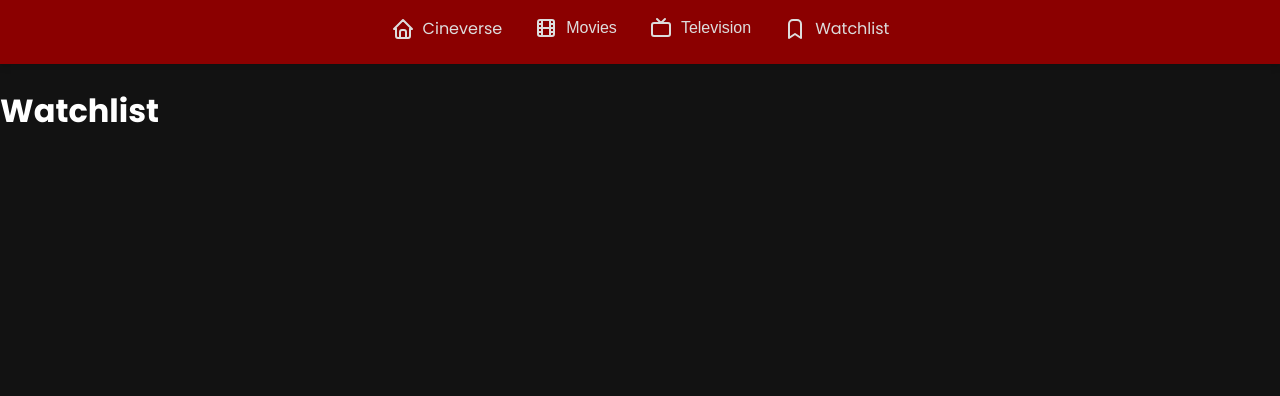
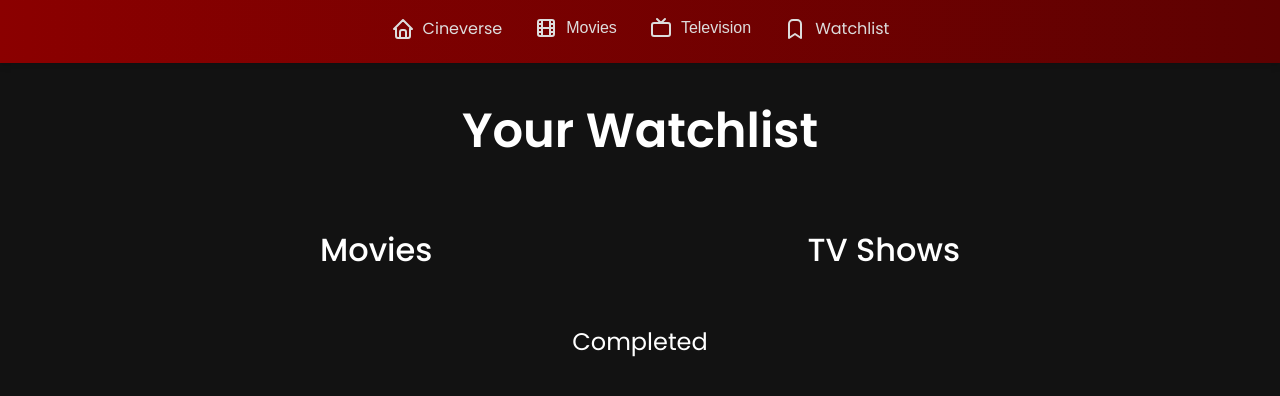
Before and after one commit to luketucich/cineverse, a React (Vite) app: page /watchlist in a window 1280 px wide. Shown: the top 396 px of the page. Built offline with nearby package versions, Linux system fonts and the light colour scheme.

Commit message:
style: Changed red accent color to be a gradient. Started layout for Watchlist page.

```diff
--- a/src/components/Browse.jsx
+++ b/src/components/Browse.jsx
@@ -1,18 +1,30 @@
 import { useEffect, useState } from "react";
-import { useOutletContext } from "react-router-dom";
 import Card from "./Card";
 import "../styles/browse.css";
 import { IconLoader } from "@tabler/icons-react";
 
-const Shop = () => {
-  const { category, heading } = useOutletContext();
+const Browse = () => {
+  const category = window.location.href.split("browse/")[1];
+  let heading = "";
+  if (category === "top250-movies") {
+    heading = "Top 250 Movies";
+  } else if (category === "top-box-office") {
+    heading = "Top Box Office (US)";
+  } else if (category === "most-popular-movies") {
+    heading = "Most Popular Movies";
+  } else if (category === "top250-tv") {
+    heading = "Top 250 TV Shows";
+  } else if (category === "most-popular-tv") {
+    heading = "Most Popular TV Shows";
+  }
+
   const [currItem, setCurrItem] = useState(null);
   const [data, setData] = useState(null);
 
   // Update document title to include the current category
   useEffect(() => {
     document.title = `Browse - ${heading}`;
-  }, [category]);
+  }, [heading]);
 
   // Fetch products from API
   useEffect(() => {
@@ -71,4 +83,4 @@ const Shop = () => {
   );
 };
 
-export default Shop;
+export default Browse;
--- a/src/components/Card.jsx
+++ b/src/components/Card.jsx
@@ -73,6 +73,10 @@ const Card = ({ item, currItem, setCurrItem }) => {
     setTimeout(() => {
       window.scrollTo(0, scrollPosition.current);
     }, 0);
+  };
+
+  const handleAddToWatchlist = (item) => {
+    console.log("Added to watchlist:", item);
   };
 
   return (
@@ -184,7 +188,10 @@ const Card = ({ item, currItem, setCurrItem }) => {
                     <p>View on IMDb</p>
                   </div>
                 </button>
-                <button className="modal-button">
+                <button
+                  className="modal-button"
+                  onClick={(title) => handleAddToWatchlist(title)}
+                >
                   <div className="modal-button-container">
                     <IconBookmark
                       style={{ minWidth: "1.5rem", minHeight: "1.5rem" }}
--- /dev/null
+++ b/src/components/CompactCard.jsx
@@ -0,0 +1,18 @@
+import { IconStar } from "@tabler/icons-react";
+const CompactCard = ({ title, rating, image }) => {
+  return (
+    <div className="compact-card">
+      <img src={image} alt={title} />
+      <div className="compact-card-info">
+        <h1 className="compact-card-title">{title}</h1>
+        <div className="compact-card-rating">
+          <IconStar />
+          <h1>{rating}</h1>
+        </div>
+        <button className="compact-card-button">Complete</button>
+      </div>
+    </div>
+  );
+};
+
+export default CompactCard;
--- a/src/components/Home.jsx
+++ b/src/components/Home.jsx
@@ -1,8 +1,9 @@
 import "../styles/home.css";
+import { useEffect } from "react";
 
 const Cineverse = () => {
   const navigateToTopMovies = () => {
-    window.location.href = "/browse/top-250-movies";
+    window.location.href = "/browse/top250-movies";
   };
 
   return (
--- a/src/components/Navbar.jsx
+++ b/src/components/Navbar.jsx
@@ -10,14 +10,7 @@ import {
 import "../styles/Navbar.css";
 
 const Navbar = () => {
-  const [category, setCategory] = useState("top250-movies");
-  const [heading, setHeading] = useState("Top 250 Movies");
   const [isOpen, setIsOpen] = useState(false);
-
-  const handleNavClick = (newCategory, newHeading) => {
-    setCategory(newCategory);
-    setHeading(newHeading);
-  };
 
   const [windowWidth, setWindowWidth] = useState(window.innerWidth);
 
@@ -50,43 +43,19 @@ const Navbar = () => {
         <li>
           <div className="dropdown">
             <button className="dropbtn">
-              <Link
-                to="/browse/top-250-movies"
-                className="nav-link"
-                onClick={() =>
-                  handleNavClick("top250-movies", "Top 250 Movies")
-                }
-              >
+              <Link to="/browse/top250-movies" className="nav-link">
                 <IconMovie className="nav-icon" />
                 <p className="nav-title">Movies</p>
               </Link>
             </button>
             <div className="dropdown-content">
-              <Link
-                to="/browse/top-250-movies"
-                onClick={() =>
-                  handleNavClick("top250-movies", "Top 250 Movies")
-                }
-                className="nav-link"
-              >
+              <Link to="/browse/top250-movies" className="nav-link">
                 <p>Top 250 Movies</p>
               </Link>
-              <Link
-                to="/browse/top-box-office"
-                onClick={() =>
-                  handleNavClick("top-box-office", "Top Box Office (US)")
-                }
-                className="nav-link"
-              >
+              <Link to="/browse/top-box-office" className="nav-link">
                 <p>Top Box Office (US)</p>
               </Link>
-              <Link
-                to="/browse/most-popular-movies"
-                onClick={() =>
-                  handleNavClick("most-popular-movies", "Most Popular Movies")
-                }
-                className="nav-link"
-              >
+              <Link to="/browse/most-popular-movies" className="nav-link">
                 <p>Most Popular Movies</p>
               </Link>
             </div>
@@ -95,30 +64,16 @@ const Navbar = () => {
         <li>
           <div className="dropdown">
             <button className="dropbtn">
-              <Link
-                to="/browse/top-250-tv"
-                className="nav-link"
-                onClick={() => handleNavClick("top250-tv", "Top 250 TV Shows")}
-              >
+              <Link to="/browse/top250-tv" className="nav-link">
                 <IconDeviceTv className="nav-icon" />
                 <p className="nav-title">Television</p>
               </Link>
             </button>
             <div className="dropdown-content">
-              <Link
-                to="/browse/top-250-tv"
-                onClick={() => handleNavClick("top250-tv", "Top 250 TV Shows")}
-                className="nav-link"
-              >
+              <Link to="/browse/top250-tv" className="nav-link">
                 <p>Top 250 TV Shows</p>
               </Link>
-              <Link
-                to="/browse/most-popular-tv"
-                onClick={() =>
-                  handleNavClick("most-popular-tv", "Most Popular TV Shows")
-                }
-                className="nav-link"
-              >
+              <Link to="/browse/most-popular-tv" className="nav-link">
                 <p>Most Popular TV Shows</p>
               </Link>
             </div>
@@ -131,7 +86,7 @@ const Navbar = () => {
           </Link>
         </li>
       </ul>
-      <Outlet context={{ category, setCategory, heading }} />
+      <Outlet />
     </>
   );
 };
--- a/src/components/Watchlist.jsx
+++ b/src/components/Watchlist.jsx
@@ -1,8 +1,22 @@
+import "../styles/watchlist.css";
+import CompactCard from "./CompactCard";
+
 const Watchlist = () => {
   return (
-    <div>
-      <h1>Watchlist</h1>
-    </div>
+    <body>
+      <h1>Your Watchlist</h1>
+      <div className="lists">
+        <div className="list">
+          <h2>Movies</h2>
+        </div>
+        <div className="list">
+          <h2>TV Shows</h2>
+        </div>
+      </div>
+      <div className="list">
+        <h3>Completed</h3>
+      </div>
+    </body>
   );
 };
 
--- a/src/styles/home.css
+++ b/src/styles/home.css
@@ -1,10 +1,4 @@
 /* Cineverse.css */
-body {
-  margin: 0;
-  color: #e6e6e6;
-  background-color: #101010;
-  line-height: 1.6;
-}
 
 .hero {
   text-align: center;
@@ -40,7 +34,7 @@ body {
 
 .hero-button {
   padding: 15px 40px;
-  background: #8b0000;
+  background-image: linear-gradient(to right, #8b0000, #5e0101);
   color: white;
   font-size: 1rem;
   border: none;
@@ -48,8 +42,10 @@ body {
   cursor: pointer;
   transition: background 0.3s ease;
   font-family: inherit;
+  transition: all 0.3s ease;
 }
 
 .hero-button:hover {
-  background: #ce0000;
+  filter: brightness(1.1);
+  scale: 1.05;
 }
--- a/src/styles/navbar.css
+++ b/src/styles/navbar.css
@@ -7,7 +7,7 @@
   list-style-type: none;
   margin: 0;
   padding: 1rem;
-  background-color: #8b0000;
+  background-image: linear-gradient(to right, #8b0000, #5e0101);
   position: sticky;
   top: 0;
   z-index: 1000;
--- /dev/null
+++ b/src/styles/watchlist.css
@@ -0,0 +1,34 @@
+/* Cineverse.css */
+body {
+  display: flex;
+  flex-direction: column;
+  align-items: center;
+  padding: 1rem;
+  color: white;
+}
+
+h1 {
+  font-size: 3rem;
+  font-weight: 600;
+}
+
+h2 {
+  font-size: 2rem;
+  font-weight: 500;
+}
+
+h3 {
+  font-size: 1.5rem;
+  font-weight: 400;
+}
+
+.lists {
+  display: flex;
+  justify-content: space-between;
+  width: 50%;
+}
+
+.list {
+  max-height: 20rem;
+  overflow-y: scroll;
+}
```
Also changed, not shown: src/components/routes.jsx (+10 -9 lines).
